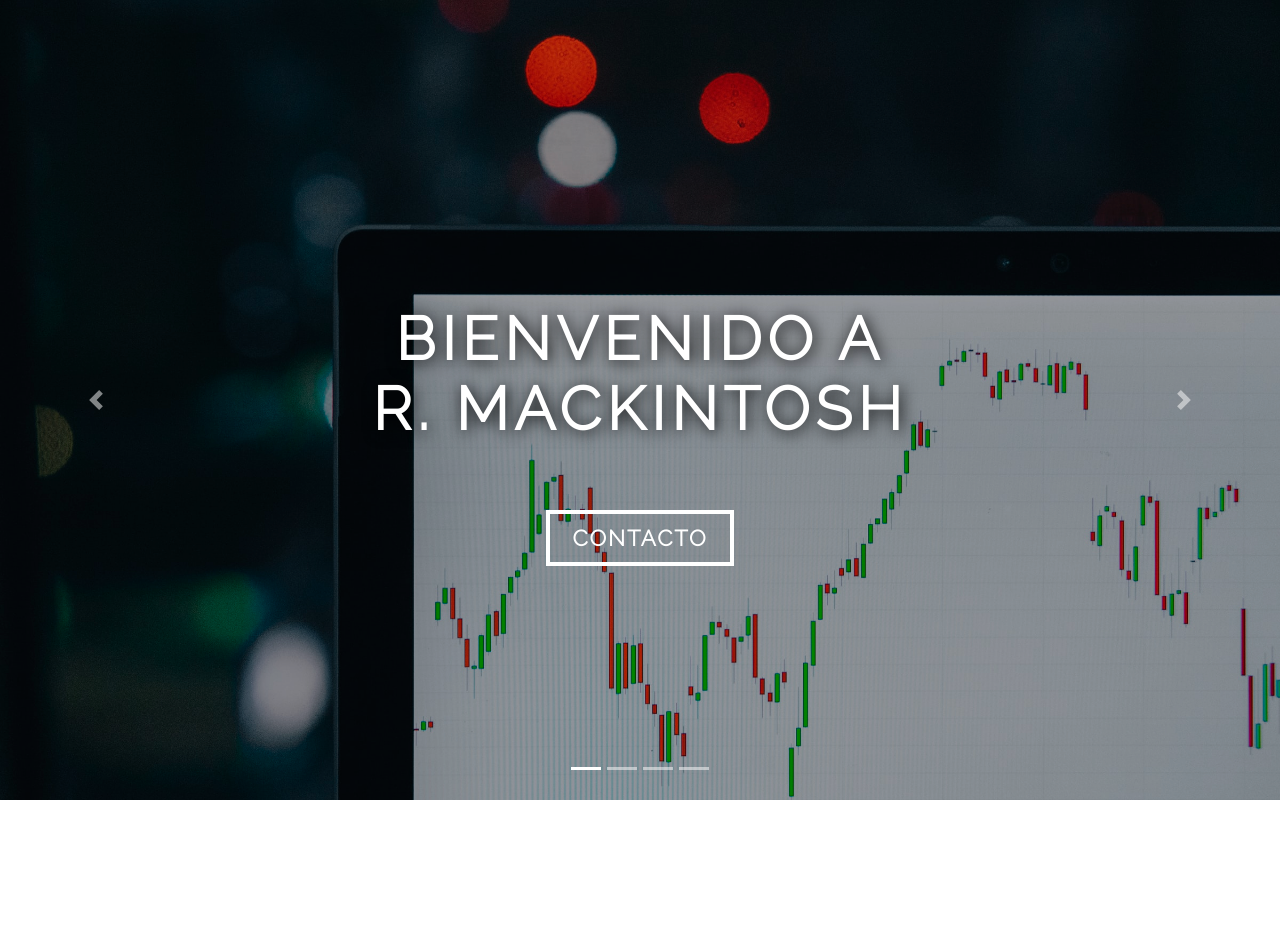
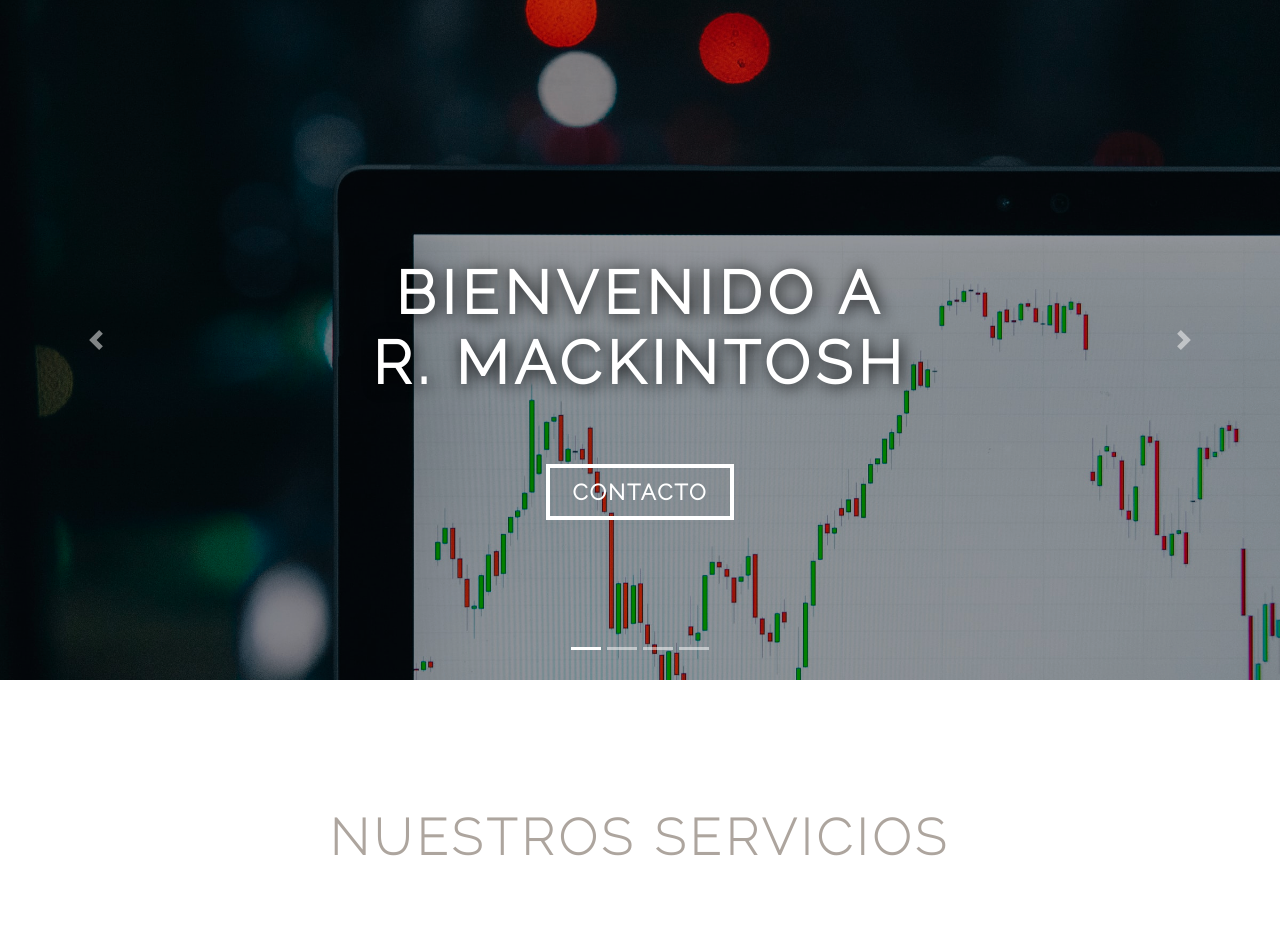
Before and after one commit to franciscojrey/mackintosh, a PHP site: page / in a window 1280 px wide. Shown: the part 83-1012 px from the top of the page. Run offline with PHP 8.4, Linux system fonts and the light colour scheme; some libraries are stand-ins or nearby versions.

Commit message:
correcion carousel

```diff
--- a/static/css/styles.css
+++ b/static/css/styles.css
@@ -258,7 +258,7 @@ nav a:hover {
 }
 
 .carousel-item {
-    height: 120vh;
+    height: 100vh;
 }
 
 .carousel-caption {
@@ -657,7 +657,7 @@ textarea {
     /* --------------- HOME BIG SCREEN START --------------- */
 
     .carousel-item {
-        height: 100vh;
+        height: 85vh;
     }
 
     .carousel-caption {
```
